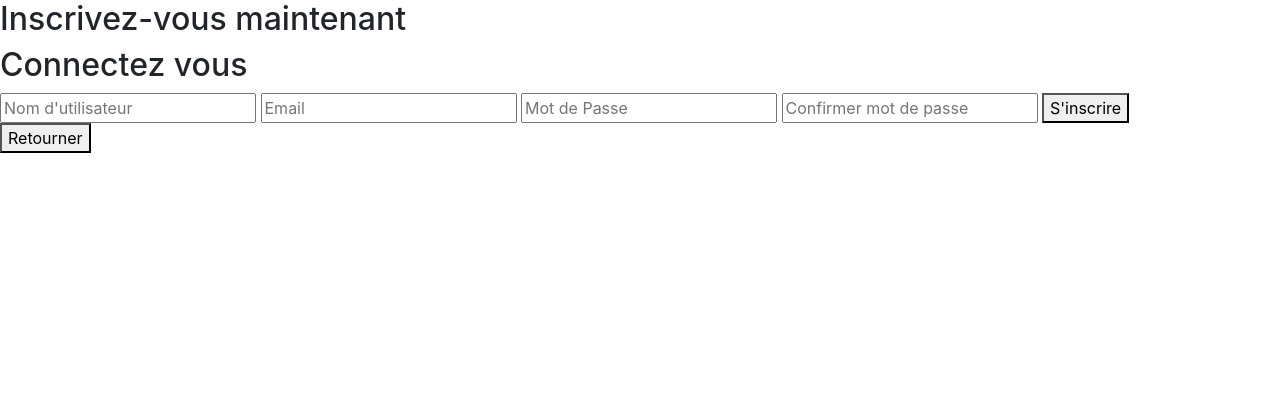
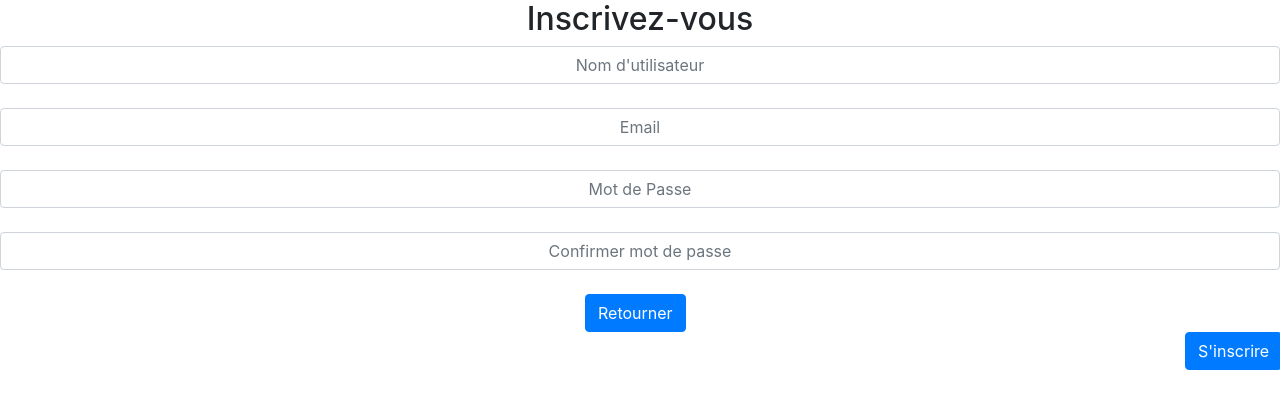
Before and after one commit to Dyna-Soar/oc_p9_litreview, a Django app: page /register in a window 1280 px wide. Shown: the part 56-465 px from the top of the page. Run offline with Django 3.2, Linux system fonts and the light colour scheme; some libraries are stand-ins or nearby versions.

Commit message:
styling templates

```diff
--- a/litreview/templates/feed.html
+++ b/litreview/templates/feed.html
@@ -1,7 +1,9 @@
 {% extends "layout.html" %}
 
 {% block body %}
-    <h1>This is the feed page</h1>
+    <div class="py-5">
+        <div class="container" style="text-align: center">
+
             <a href={% url 'create-ticket' %}><button>Demander une critique</button></a>
             <a href={% url 'create-review' %}><button>Créer une critique</button></a>
 
@@ -38,4 +40,6 @@
                 </div>
                 <hr>
             {% endfor %}
+        </div>
+    </div>
 {% endblock %}
--- a/litreview/templates/register.html
+++ b/litreview/templates/register.html
@@ -1,15 +1,22 @@
 {% extends "layout.html" %}
 
 {% block body %}
-    <h2>Inscrivez-vous maintenant</h2>
-    <h2>Connectez vous</h2>
+    <h2 class="form-signin-heading" style="text-align: center">Inscrivez-vous</h2>
     <form method="post">
         {% csrf_token %}
-        <input name="username" placeholder="Nom d'utilisateur">
-        <input name="email" type="email" placeholder="Email">
-        <input name="password" type="password" placeholder="Mot de Passe">
-        <input name="confirmation" type="password" placeholder="Confirmer mot de passe">
-        <button>S'inscrire</button>
+        <div class="mb-3">
+            <input name="username" placeholder="Nom d'utilisateur" class="form-control" style="text-align: center"><br>
+            <input name="email" type="email" placeholder="Email" class="form-control" style="text-align: center"><br>
+            <input name="password" type="password" placeholder="Mot de Passe" class="form-control" style="text-align: center"><br>
+            <input name="confirmation" type="password" placeholder="Confirmer mot de passe" class="form-control" style="text-align: center"><br>
+            <div class="row">
+                <div class="span6" style="margin-left: 600px">
+                    <a href="{% url 'index' %}"><button class="btn btn-large btn-primary">Retourner</button></a>
+                </div>
+                <div class="span6" style="margin-left: 1200px">
+                    <button class="btn btn-large btn-primary">S'inscrire</button>
+                </div>
+            </div>
+        </div>
     </form>
-    <a href="{% url 'index' %}"><button>Retourner</button></a>
 {% endblock %}
```
Also changed, not shown: litreview/templates/index.html (+17 -9 lines), db.sqlite3. Lines whose indentation alone changed are shown as unchanged.
